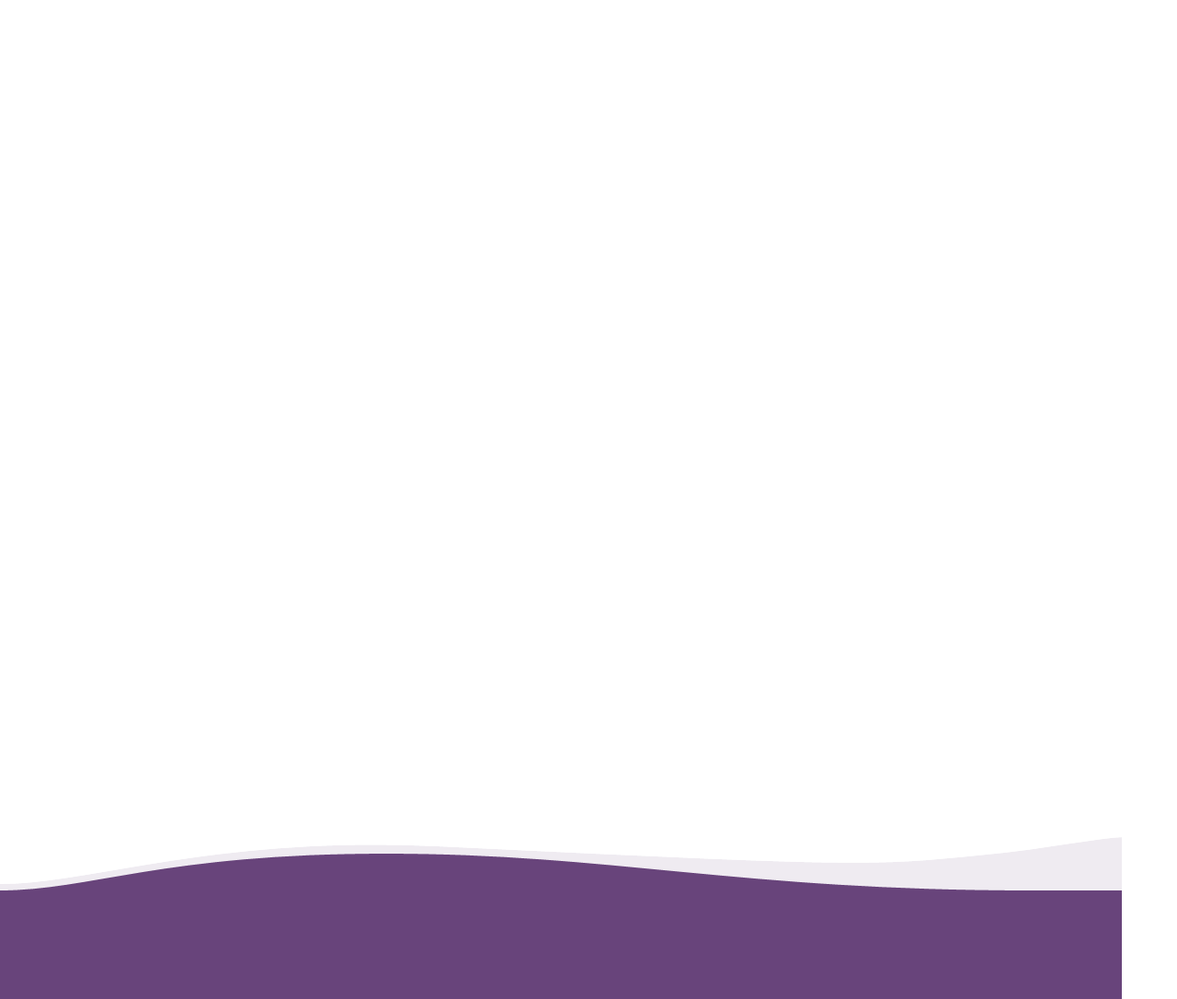
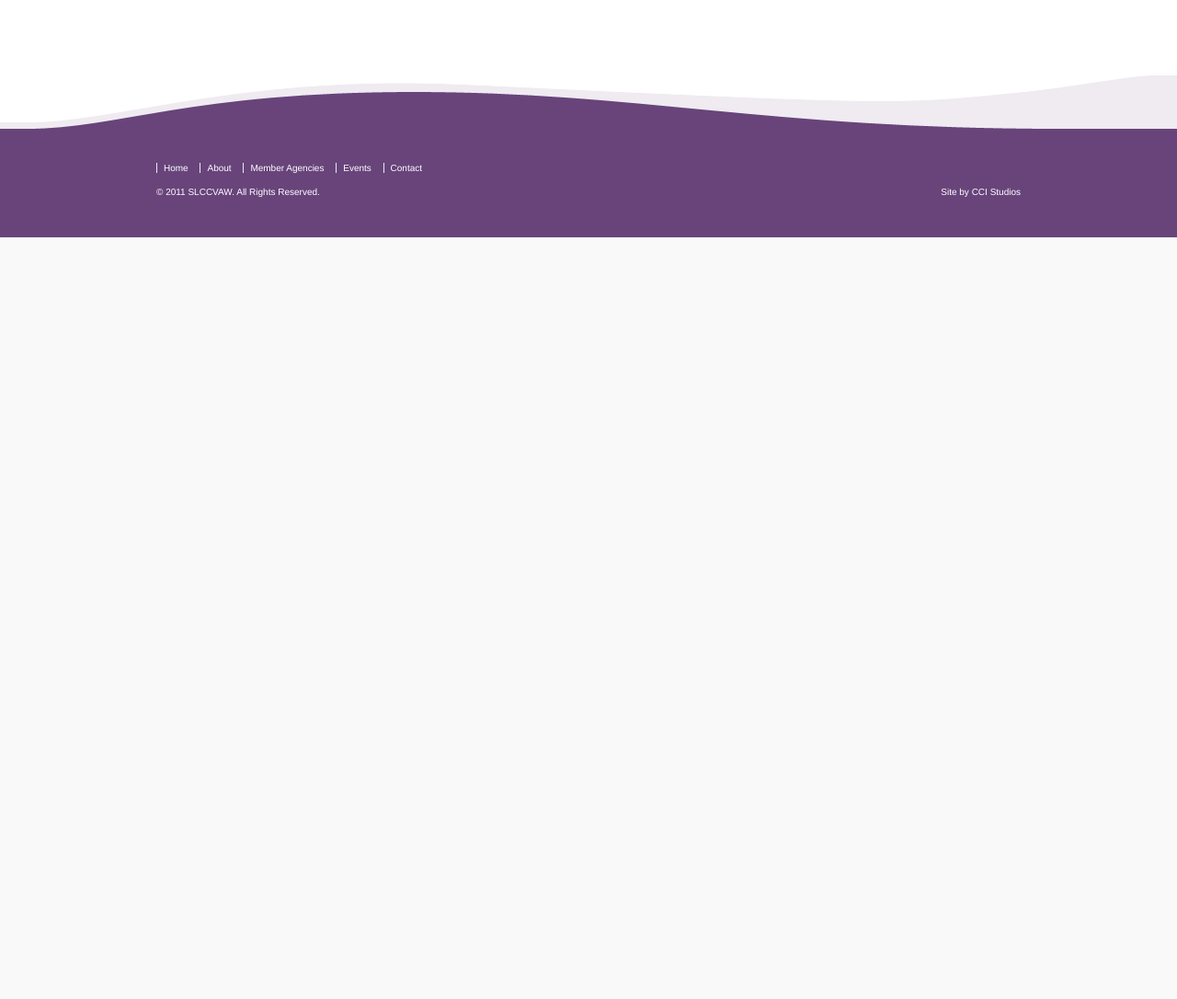
Before and after one commit to CCI-Studios/Violence-Against-Women, a PHP site: page / in a window 1280 px wide. Shown: the part 987-2073 px from the top of the page at 92% size. After the commit the page ends 1245 px from the top, so only its background shows below. Run offline with PHP 8.4, Linux system fonts and the light colour scheme; data that the repository does not hold is empty.

Commit message:
Almost Finished Styling!

```diff
--- a/public_html/templates/vaw/css/layout.css
+++ b/public_html/templates/vaw/css/layout.css
@@ -22,19 +22,22 @@ background: url('../images/header_bg_bg.jpg') center top no-repeat;
 }
 
 #masthead .container {
-	border-bottom: 1px solid #5a2874;
-	padding: 0 0 20px;
+	border-bottom: 1px solid #eee9f1;
+	padding: 20px 0 35px 0;
 }
 
 #masthead_img {
+	border: 1px solid #5a2874 ;
 	float:left;
+	margin-right:27px;
 }
 
-#masthead_ul {
+#masthead ul {
 	float:left;
-	width:320px;
+	width:290px;
+	padding: 0 0 0 0;
+	margin: 0;
 	}
-
 
 #component {
 	width:630px;
@@ -46,11 +49,21 @@ background: url('../images/header_bg_bg.jpg') center top no-repeat;
 
 #comp_img {
 	float:right;
+	margin: 0 0 25px 30px;
+	border: 1px solid #5a2874 ;
 }
 
 body. isWide #component {
 	width:100%;
 	margin-right:0;
+}
+
+#body {
+	margin-top:35px;
+}
+
+#component .container {
+
 }
 
 #sidebar {
@@ -59,12 +72,33 @@ body. isWide #component {
 	float:left;
 }
 
-#footer {
-position:relative;
-background: url('../images/footer_bg.jpg') center bottom no-repeat;
-width:1220px;
-height:176px;
-top:940px;
+#sidebar ul {
+	width:280px;
+	padding: 0 0 0 20px;
+	margin: 0;
 }
 
+#sidebar li {
+	background: url('../images/logo_symbol.png') bottom right no-repeat;
+	background-position: 100% 85%;
+
+}
+
+#footer {
+background: url('../images/footer_bg_bg.png') center bottom no-repeat;
+}
+
+#footer > div {
+	height: 175px;
+	padding-top:70px;
+	background: url('../images/footer_bg.jpg') center bottom no-repeat;
+}
+
+.floatright {
+	float:right;
+	color:#fff;
+	padding-top: 120px;
+	font-weight:100;
+	font-size:10px;}
+
 .clear {clear:both;}
--- a/public_html/templates/vaw/css/styles.css
+++ b/public_html/templates/vaw/css/styles.css
@@ -1,6 +1,6 @@
 body {
 	font-family: Helvetica, sans-serif;
-
+	color:#5a2874;
 }
 
 #navcontainer {
@@ -45,18 +45,92 @@ body {
 }
 
 
+
 #masthead h1 {
+	padding-bottom:35px;
 	position: relative;
 	font-size:24px;
-	left:-10px;
-	font-weight: normal;
+	font-weight: 100;
+	margin:0;
 }
 
 #masthead li ul {
-	font-size:14px;
 	padding:25px;
 }
 
 #masthead li {
+	margin-left:15px;
 	padding:5px;
+	font-size:14px;
+	font-weight:100;
+	line-height:22px;
+
 }
+
+#comp h1 {
+	font-size:18px;
+	margin: 0;
+	font-weight:100;
+}
+
+#comp p {
+	font-size: 12px;
+	line-height:22px;
+	}
+
+#sidebar h1 {
+	margin: 0;
+	font-weight:100;
+}
+
+
+#sidebar li {
+	font-size:12px;
+	list-style-type:none;
+	padding: 15px 0;
+	margin:0em;
+	line-height:22px;
+	border-bottom:1px solid #eee9f1;
+
+}
+
+#sidebar h1 {
+	font-size:18px;
+	font-weight:normal;
+}
+
+#sidebar ul {
+	border-left: 1px solid #eee9f1;
+}
+
+#navfooter {
+	position: absolute;
+	top:80px;
+}
+
+#navfooter ul {
+	list-style-type: none;
+	text-decoration: none;
+	font-weight:100;
+	font-size: 10px;
+	margin-right:5px;
+	padding: 0px;
+	color: #fff;
+
+}
+
+#navfooter li {
+	border-left: 1px solid #eee9f1;
+}
+
+#navfooter ul li {
+	display: inline;
+	padding-left:7px;
+}
+
+#navfooter ul li a {
+	text-decoration: none;
+	padding: 0 10px 0 0;
+	line-height:20px;
+	color: #fff;
+}
--- a/public_html/templates/vaw/index.php
+++ b/public_html/templates/vaw/index.php
@@ -48,29 +48,60 @@
 	<div id="body"><div class="container">
 	<div id="component">
 
-		<img id="comp_img" src="images/default/img_comp.jpg" >
+
 
 		<div id="comp">
-		Welcome to SLCCVAW!
 
-		Lorem ipsum dolor sit amet, consectetur adipiscing elit. Etiam dignissim neque a velit condimentum molestie.
+			<img id="comp_img" src="images/default/img_comp.jpg" >
 
-		Fusce quis lacus arcu. Lorem ipsum dolor sit amet, consectetur adipiscing elit. Etiam dignissim neque a velit condimentum molestie.
+		<h1>Welcome to SLCCVAW!</h1>
 
-		Suspendisse leo nisl, tempus id mollis elementum, faucibus nec nulla. Nulla consectetur convallis erat, vulputate tincidunt nisl sodales sit amet. Aliquam tincidunt fermentum tincidunt. Etiam dignissim neque a velit condimentum molestie. Fusce quis lacus arcu. Lorem ipsum dolor sit amet, consectetur adipiscing elit.
+		<p>Lorem ipsum dolor sit amet, consectetur adipiscing elit. Etiam dignissim neque a velit condimentum molestie.<br/><br/>
 
+		Fusce quis lacus arcu. Lorem ipsum dolor sit amet, consectetur adipiscing elit. Etiam dignissim neque a velit condimentum molestie.<br/><br/>
 
+		Suspendisse leo nisl, tempus id mollis elementum, faucibus nec nulla. Nulla consectetur convallis erat, vulputate tincidunt nisl sodales sit amet. Aliquam tincidunt fermentum tincidunt. Etiam dignissim neque a velit condimentum molestie. Fusce quis lacus arcu. Lorem ipsum dolor sit amet, consectetur adipiscing elit.</p>
 		</div>
 
 
 	</div>
 	<div id="sidebar">
 
+		<div>
+			<ul>
+				<h1>Upcoming Events</h1>
+				<li>May 6, 2011<br />
+				Lorem ipsum dolor sit amet, consectetur adipiscing elit.
+				</li>
+
+				<li>May 23, 2011<br />
+				Etiam dignissim neque a velit condimentum molestie.</li>
+
+				<li>June 1, 2011<br />
+				Fusce quis lacus arcu. Lorem ipsum dolor sit amet, consectetur adipiscing elit.</li>
+
+			</ul>
+		</div>
+
 	</div>
 	<div class="clear"></div>
 	</div></div>
 
 	<div id="footer"><div><div class="container">
+
+		<div id="navfooter">
+			<ul>
+			<li><a href="#">Home</a></li>
+			<li><a href="#">About</a></li>
+			<li><a href="#">Member Agencies</a></li>
+			<li><a href="#">Events</a></li>
+			<li><a href="#">Contact</a></li>
+			</ul>
+			<ul>© 2011 SLCCVAW. All Rights Reserved.</ul>
+		</div>
+		<span class="floatright">Site by CCI Studios</span>
+
+
 	</div></div></div>
 
 </body>
```
Also changed, not shown: public_html/templates/vaw/images/footer_bg_bg.png (added).
